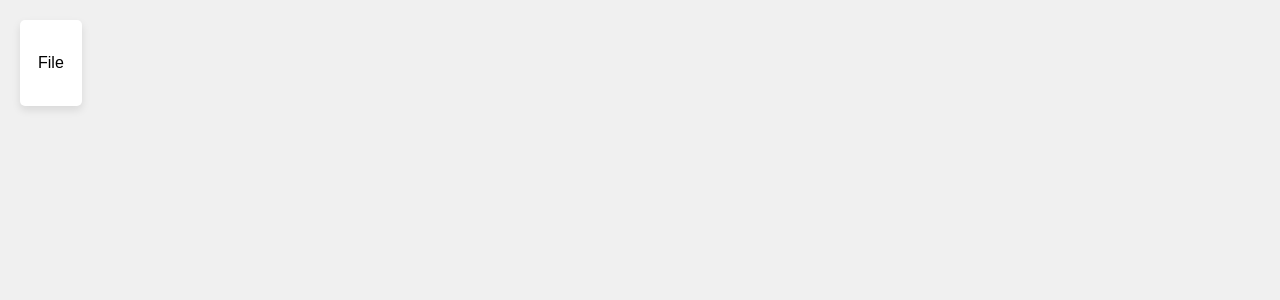
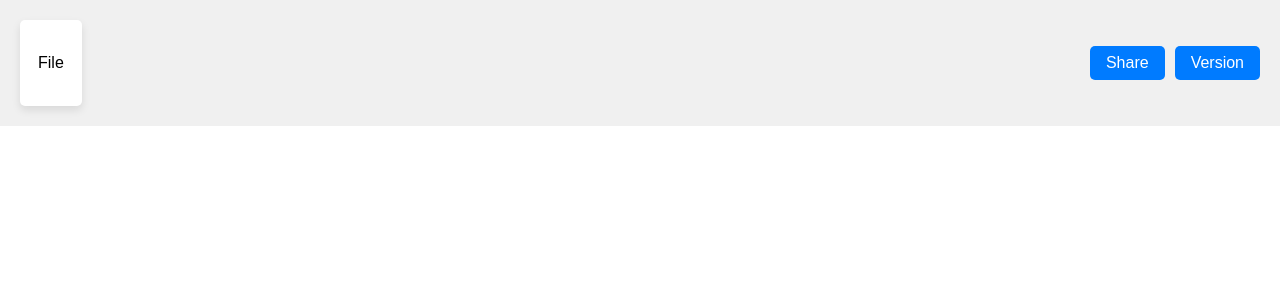
Before and after one commit to JananShaikh/S.G.Test, a React (Create React App) app: page / in a window 1280 px wide. Shown: the top 300 px of the page. Built offline with nearby package versions, Linux system fonts and the light colour scheme.

Commit message:
added buttons

```diff
--- a/src/App.scss
+++ b/src/App.scss
@@ -1,10 +1,9 @@
 .App {
   display: flex;
-  justify-content: left;
-  align-items: flex-start;
-  min-height: 100vh;
+  justify-content: space-between;
+  align-items: center;
+  padding: 20px;
   background-color: #f0f0f0;
-  padding: 20px;
   font-family: Arial, sans-serif;
 }
 
@@ -13,5 +12,23 @@
   padding: 10px;
   border-radius: 5px;
   box-shadow: 0px 4px 8px rgba(0, 0, 0, 0.1);
-  position: relative;
 }
+
+.right-buttons {
+  display: flex;
+  gap: 10px;  /* Add some space between the two buttons */
+}
+
+.right-buttons button {
+  padding: 8px 16px;
+  font-size: 16px;
+  cursor: pointer;
+  background-color: #007bff;
+  color: white;
+  border: none;
+  border-radius: 5px;
+}
+
+.right-buttons button:hover {
+  background-color: #0056b3;
+}
--- a/src/App.tsx
+++ b/src/App.tsx
@@ -1,11 +1,15 @@
 import React from 'react';
-import './App.scss';
+import './App.scss';  // Ensure this is imported to style the layout
 import Menu from './components/Menu';
 
 const App: React.FC = () => {
   return (
     <div className="App">
       <Menu />
+      <div className="right-buttons">
+        <button>Share</button>
+        <button>Version</button>
+      </div>
     </div>
   );
 };
```
